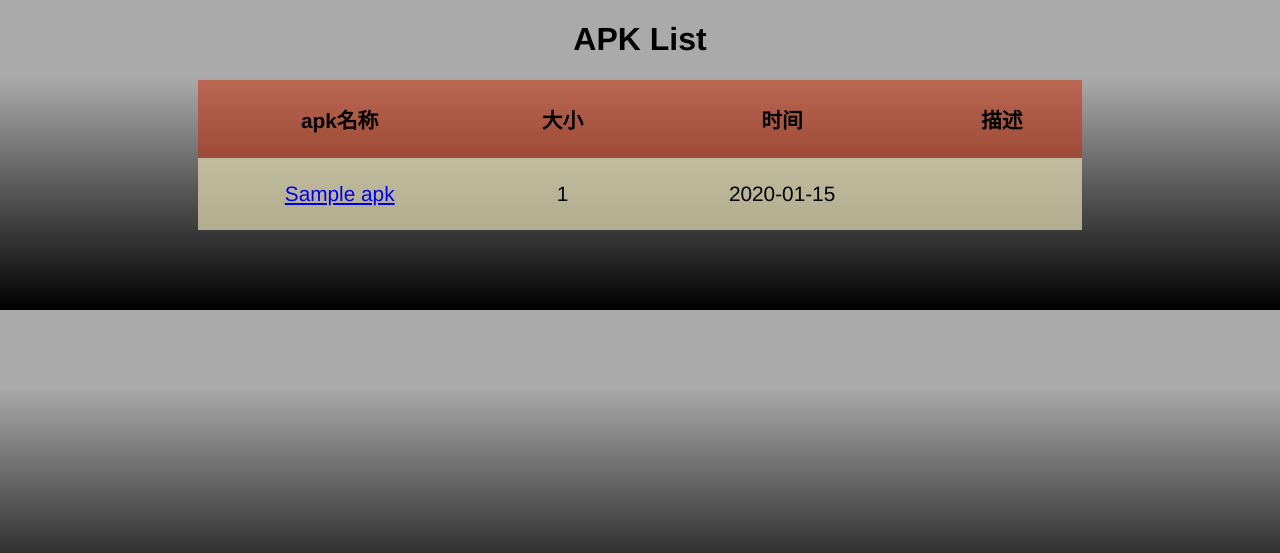
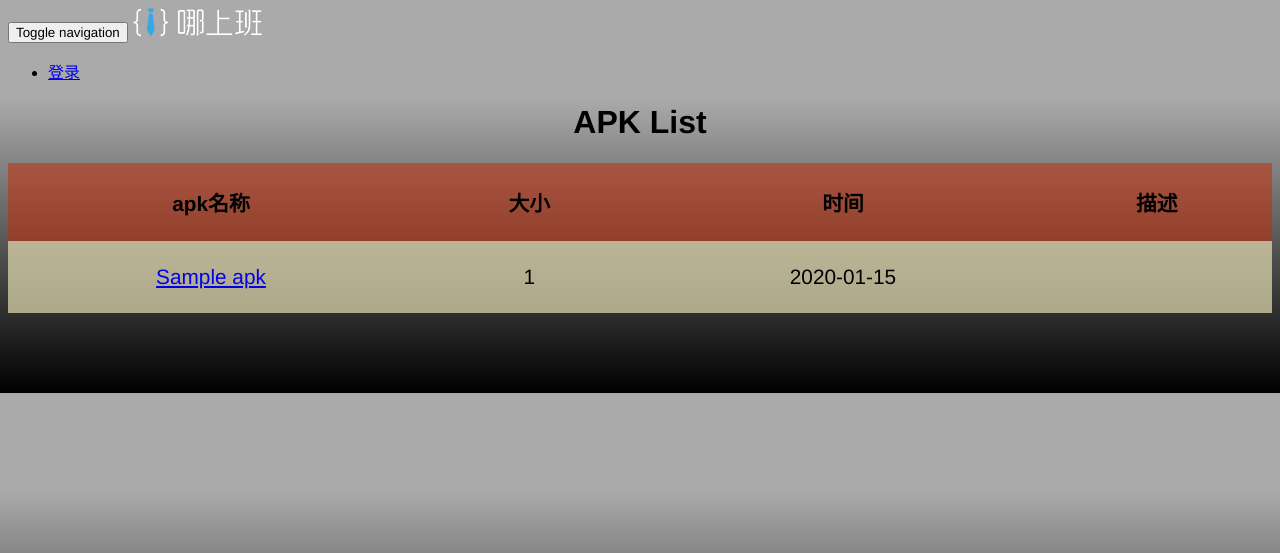
Before and after one commit to hanks-zyh/fir-local, a Flask app: template app/templates/index.html in a window 1280 px wide. Shown: the top 553 px of the page. Run offline with Flask 2, Linux system fonts and the light colour scheme; the template is opened without the code that fills it: most values are stand-ins (such as "Sample title", 1, 10 or a date in 2020); some libraries are stand-ins or nearby versions.

Commit message:
add navbar

```diff
--- a/app/static/css/main.css
+++ b/app/static/css/main.css
@@ -4,7 +4,7 @@ body { background-image: linear-gradient(#aaa 25%, #000);}
 
 h1, table { text-align: center; }
 
-table {border-collapse: collapse;  width: 70%; margin: 0 auto 5rem;}
+table {border-collapse: collapse;  width: 100%; margin: 0 auto 5rem;}
 
 th, td { padding: 1.5rem; font-size: 1.3rem; }
 
@@ -20,3 +20,8 @@ td:empty {background: hsla(50, 25%, 60%, 0.7); }
 
 tr:hover:not(#firstrow), tr:hover td:empty {background: #ff0; pointer-events: visible;}
 tr:hover:not(#firstrow) { transform:  font-weight: 700; box-shadow: 0px 3px 7px rgba(0, 0, 0, 0.5);}
+
+.navbar-default {
+    background-color: #AAAAAA;
+    border-color: #AAAAAA;
+}
--- a/app/templates/base.html
+++ b/app/templates/base.html
@@ -8,10 +8,27 @@
 {% endblock%}
 {% block title %}Flasky{% endblock %}
 
-{% block content %}
-<div class="container">
-<div class="page-header">
-<h1>Hello, {{ name }}!</h1>
-</div>
-</div>
+{% block navbar %}
+<nav class="navbar navbar-default ">
+  <div class="container-fluid container">
+    <!-- Brand and toggle get grouped for better mobile display -->
+    <div class="navbar-header">
+      <button type="button" class="navbar-toggle collapsed" data-toggle="collapse" data-target="#bs-example-navbar-collapse-1" aria-expanded="false">
+        <span class="sr-only">Toggle navigation</span>
+        <span class="icon-bar"></span>
+        <span class="icon-bar"></span>
+        <span class="icon-bar"></span>
+      </button>
+      <a class="navbar-brand" href="/"> <img alt="Brand" src="{{ url_for('static',filename='images/logo-white-small.png') }}"></a>
+    </div>
+    <!-- Collect the nav links, forms, and other content for toggling -->
+      <ul class="nav navbar-nav navbar-right">
+        <li><a href="#">登录</a></li>
+      </ul>
+  </div><!-- /.container-fluid -->
+</nav>
+
 {% endblock %}
+
+  {% block content %}
+  {% endblock %}
--- a/app/templates/index.html
+++ b/app/templates/index.html
@@ -1,6 +1,7 @@
 {% extends "base.html" %}
 {% block title %}Fir{% endblock %}
 {% block content %}
+<div class="container">
   <h1>APK List</h1>
   <table id="racetimes">
     <tr id="firstrow">
@@ -20,4 +21,5 @@
     </tr>
     {% endfor %}
   </table>
+</div>
 {% endblock %}
```
Also changed, not shown: app/static/images/logo-white-small.png (added).
